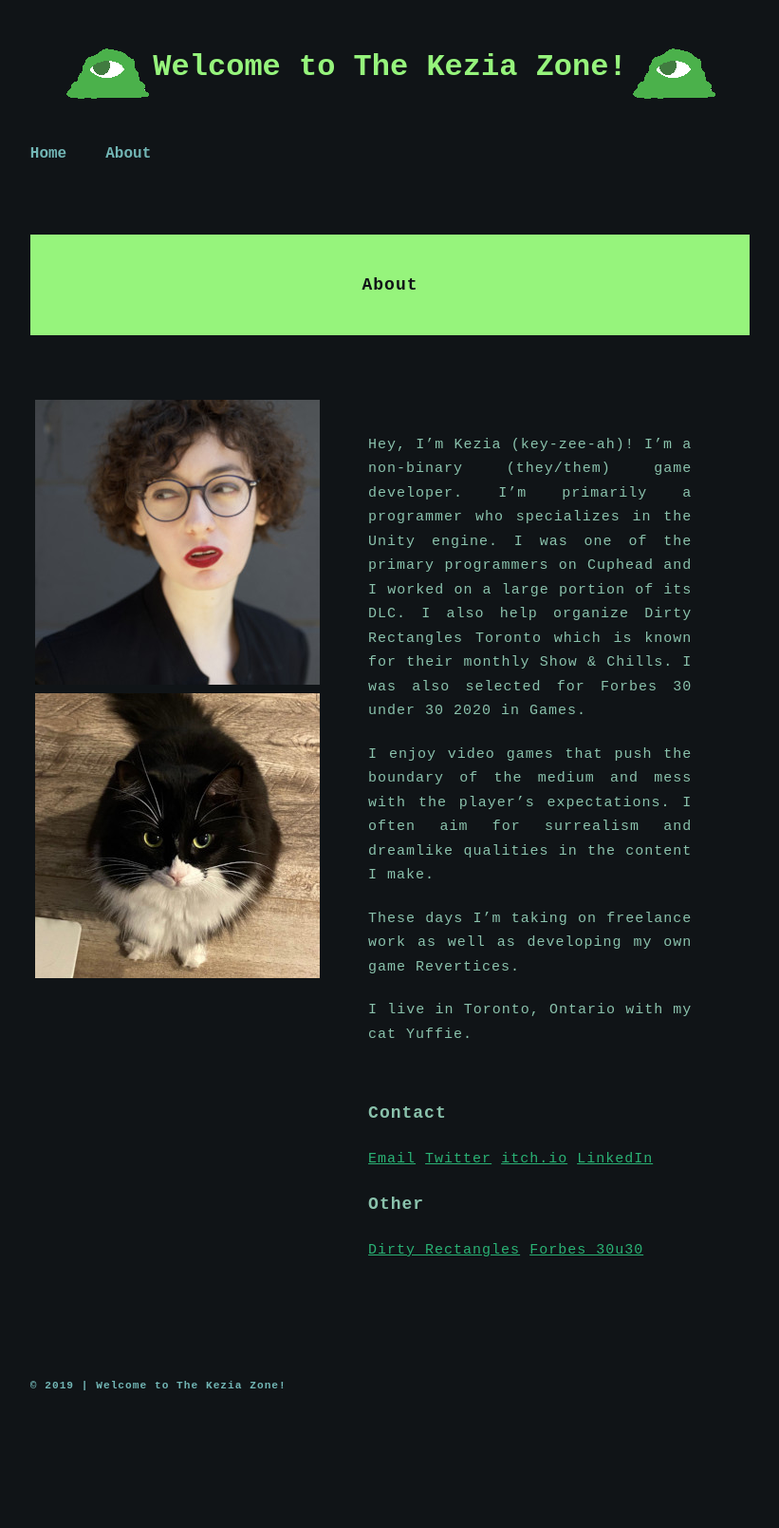
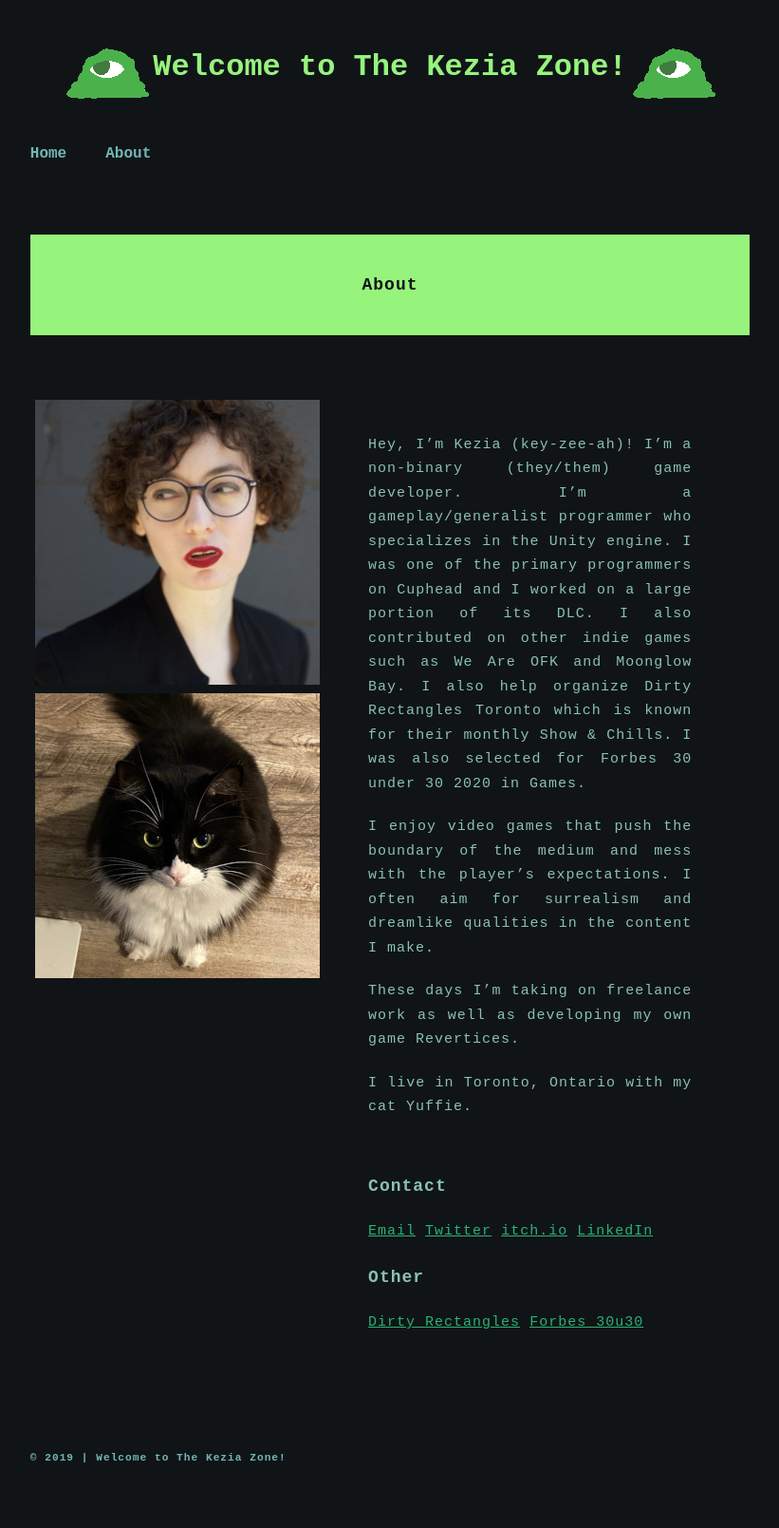
Before and after one commit to Keziaa/keziaa.github.io, a Jekyll site: the page built from about.markdown, in a window 1280 px wide. Shown: the whole page at 95% size, without its empty margins (229-1050 px from the left). Built offline with Jekyll 4.4.1, drawn with Linux system fonts in a browser that asks for light colours; before the commit the page ends 1533 px from its top, so only the background shows below that.

Commit message:
Updated bio

```diff
--- a/about.markdown
+++ b/about.markdown
@@ -6,7 +6,7 @@ image1: /images/img_about1.jpg
 image2: /images/img_about2.jpg
 date:
 ---
-Hey, I’m Kezia (key-zee-ah)! I’m a non-binary (they/them) game developer. I’m primarily a programmer who specializes in the Unity engine. I was one of the primary programmers on Cuphead and I worked on a large portion of its DLC.  I also help organize Dirty Rectangles Toronto which is known for their monthly Show & Chills. I was also selected for Forbes 30 under 30 2020 in Games.
+Hey, I’m Kezia (key-zee-ah)! I’m a non-binary (they/them) game developer. I’m a gameplay/generalist programmer who specializes in the Unity engine. I was one of the primary programmers on Cuphead and I worked on a large portion of its DLC. I also contributed on other indie games such as We Are OFK and Moonglow Bay. I also help organize Dirty Rectangles Toronto which is known for their monthly Show & Chills. I was also selected for Forbes 30 under 30 2020 in Games.
 
 I enjoy video games that push the boundary of the medium and mess with the player’s expectations. I often aim for surrealism and dreamlike qualities in the content I make.
 
```
